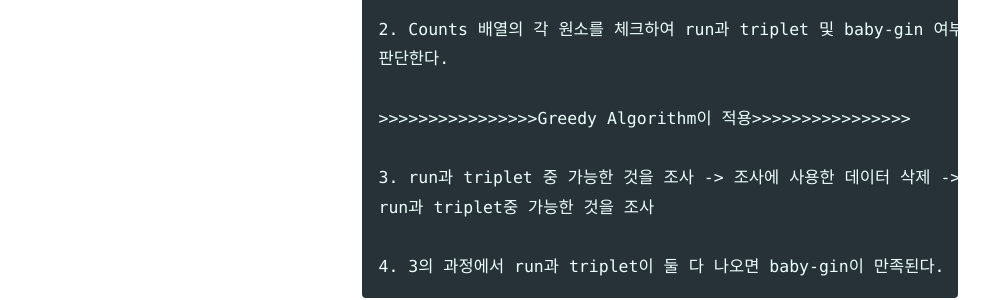
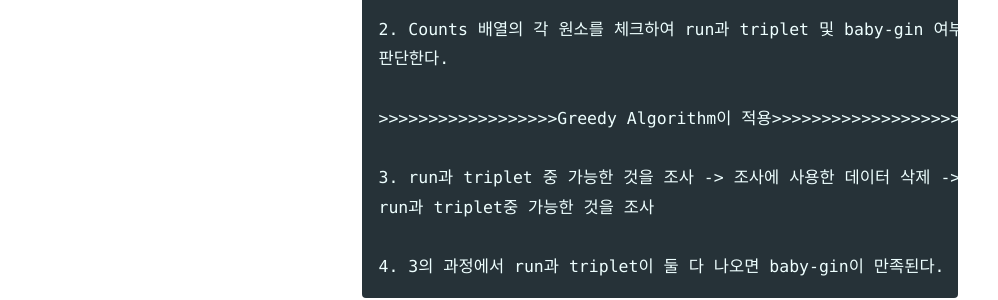
Before and after one commit to JeonJeongWon/JeonJeongWon.github.io, a Jekyll site: the page built from _posts/2020-04-17-Baby-Gin.md, in a window 1280 px wide and 900 px high, scrolled down 477 px. Shown: the part 300-600 px from the top of the window, without its empty margins (0-998 px from the left). Built offline with Jekyll 4.4.1, drawn with Linux system fonts in a browser that asks for light colours; cached includes are drawn as plain includes; nearby versions of some CDN libraries; comment, search, counter and statistics services are not loaded; some of the changed text lies outside the part shown.

```diff
--- a/_posts/2020-04-17-Baby-Gin.md
+++ b/_posts/2020-04-17-Baby-Gin.md
@@ -27,7 +27,7 @@
   2. Counts 배열의 각 원소를 체크하여 run과 triplet 및 baby-gin 여부를
   판단한다.
 
-  >>>>>>>>>>>>>>>>Greedy Algorithm이 적용>>>>>>>>>>>>>>>>
+  >>>>>>>>>>>>>>>>>>Greedy Algorithm이 적용>>>>>>>>>>>>>>>>>>>>
 
   3. run과 triplet 중 가능한 것을 조사 -> 조사에 사용한 데이터 삭제 ->
   run과 triplet중 가능한 것을 조사
```
